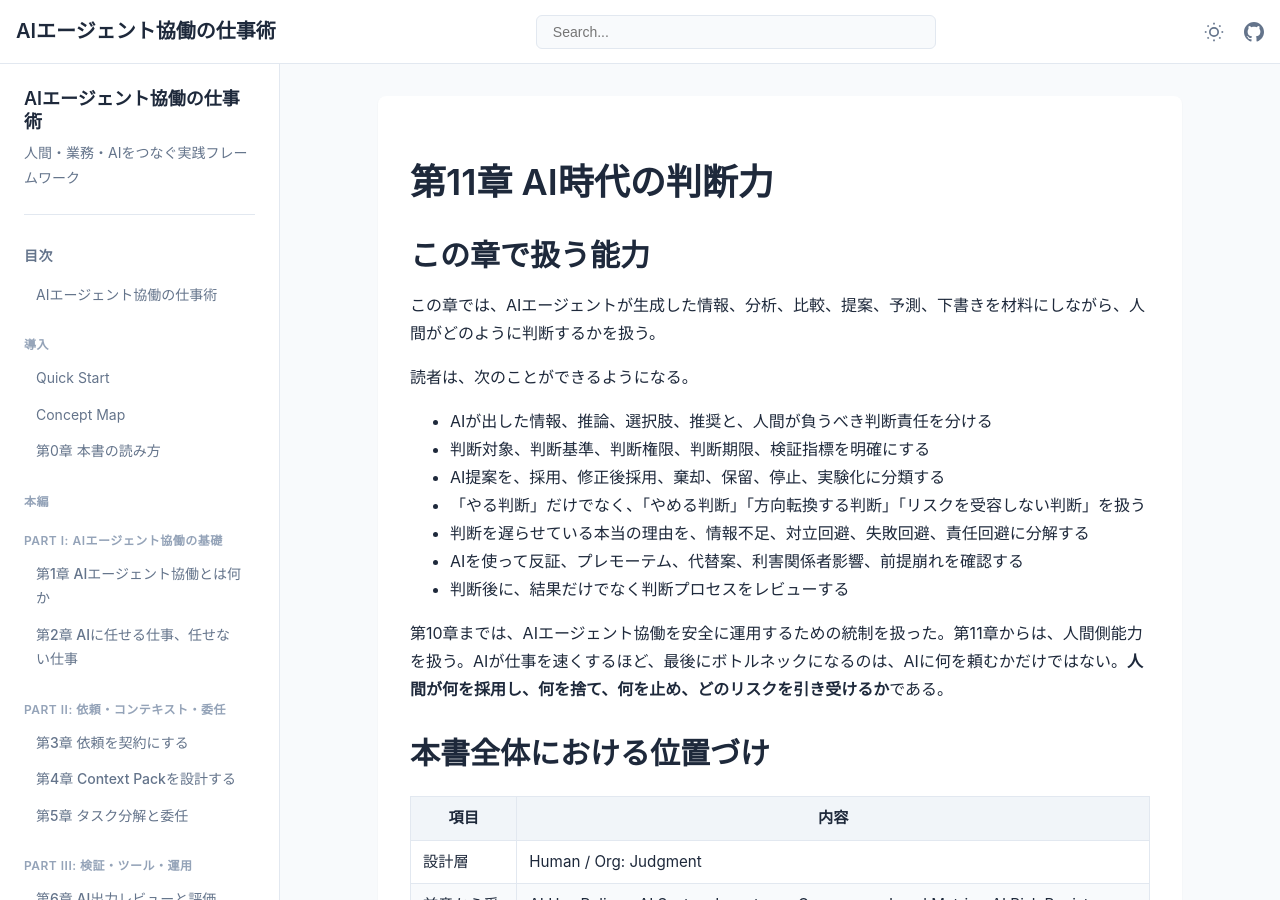
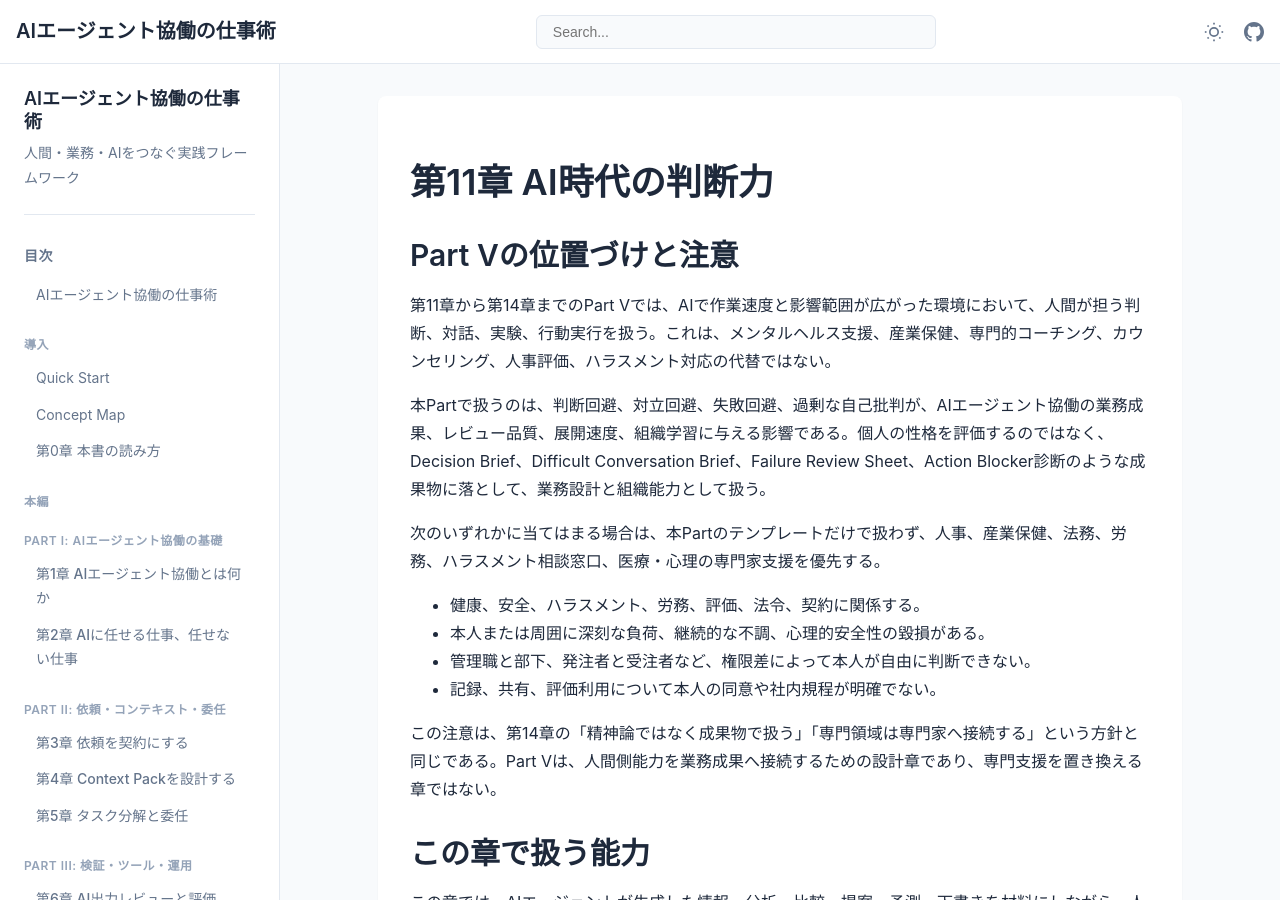
Before and after one commit to itdojp/ai-agent-collaboration-book, a Jekyll site: the page built from docs/chapters/chapter-11/index.md, in a window 1280 px wide and 900 px high. Built offline with Jekyll 4.4.1, drawn with Linux system fonts in a browser that asks for light colours.

Commit message:
Clarify Part V human capability scope
Closes #12

```diff
--- a/docs/assets/search-data.json
+++ b/docs/assets/search-data.json
@@ -65,7 +65,7 @@
       "title": "Changelog",
       "url": "/ai-agent-collaboration-book/changelog/",
       "source_path": "docs/changelog/index.md",
-      "excerpt": "このページは公開読者向けに、主要な公開版変更だけをまとめる。0.x系ドラフト、章別制作ログ、レビュー反映の詳細履歴は 制作・レビュー向けの詳細履歴 に保持する。 本文中の主要Source IDをSource Notesの該当アンカーへリンク化。 Changelogを公開読者向けの主要変更と、制作・レビュー向けの詳細履歴に分離。 第15章・第16章の冒頭に、管理職・AI推進担当が短時間で使える「この章を5分で使う場合」導線を追加。 図表ペ"
+      "excerpt": "このページは公開読者向けに、主要な公開版変更だけをまとめる。0.x系ドラフト、章別制作ログ、レビュー反映の詳細履歴は 制作・レビュー向けの詳細履歴 に保持する。 Part V冒頭に、人間側能力を業務設計・組織能力として扱う位置づけと、専門支援を代替しない注意書きを追加。 本文中の主要Source IDをSource Notesの該当アンカーへリンク化。 Changelogを公開読者向けの主要変更と、制作・レビュー向けの詳細履歴に分離。 "
     },
     {
       "title": "第1章 AIエージェント協働とは何か",
@@ -131,7 +131,7 @@
       "title": "第11章 AI時代の判断力",
       "url": "/ai-agent-collaboration-book/chapters/chapter-11/",
       "source_path": "docs/chapters/chapter-11/index.md",
-      "excerpt": "この章では、AIエージェントが生成した情報、分析、比較、提案、予測、下書きを材料にしながら、人間がどのように判断するかを扱う。 読者は、次のことができるようになる。 AIが出した情報、推論、選択肢、推奨と、人間が負うべき判断責任を分ける 判断対象、判断基準、判断権限、判断期限、検証指標を明確にする AI提案を、採用、修正後採用、棄却、保留、停止、実験化に分類する 「やる判断」だけでなく、「やめる判断」「方向転換する判断」「リスクを受容し"
+      "excerpt": "第11章から第14章までのPart Vでは、AIで作業速度と影響範囲が広がった環境において、人間が担う判断、対話、実験、行動実行を扱う。これは、メンタルヘルス支援、産業保健、専門的コーチング、カウンセリング、人事評価、ハラスメント対応の代替ではない。 本Partで扱うのは、判断回避、対立回避、失敗回避、過剰な自己批判が、AIエージェント協働の業務成果、レビュー品質、展開速度、組織学習に与える影響である。個人の性格を評価するのではなく、D"
     },
     {
       "title": "第12章 困難な会話と対立処理",
--- a/docs/chapters/chapter-11/index.md
+++ b/docs/chapters/chapter-11/index.md
@@ -5,6 +5,21 @@ order: 230
 book_section: "chapters"
 ---
 # 第11章 AI時代の判断力
+
+## Part Vの位置づけと注意
+
+第11章から第14章までのPart Vでは、AIで作業速度と影響範囲が広がった環境において、人間が担う判断、対話、実験、行動実行を扱う。これは、メンタルヘルス支援、産業保健、専門的コーチング、カウンセリング、人事評価、ハラスメント対応の代替ではない。
+
+本Partで扱うのは、判断回避、対立回避、失敗回避、過剰な自己批判が、AIエージェント協働の業務成果、レビュー品質、展開速度、組織学習に与える影響である。個人の性格を評価するのではなく、Decision Brief、Difficult Conversation Brief、Failure Review Sheet、Action Blocker診断のような成果物に落として、業務設計と組織能力として扱う。
+
+次のいずれかに当てはまる場合は、本Partのテンプレートだけで扱わず、人事、産業保健、法務、労務、ハラスメント相談窓口、医療・心理の専門家支援を優先する。
+
+- 健康、安全、ハラスメント、労務、評価、法令、契約に関係する。
+- 本人または周囲に深刻な負荷、継続的な不調、心理的安全性の毀損がある。
+- 管理職と部下、発注者と受注者など、権限差によって本人が自由に判断できない。
+- 記録、共有、評価利用について本人の同意や社内規程が明確でない。
+
+この注意は、第14章の「精神論ではなく成果物で扱う」「専門領域は専門家へ接続する」という方針と同じである。Part Vは、人間側能力を業務成果へ接続するための設計章であり、専門支援を置き換える章ではない。
 
 ## この章で扱う能力
 
```
Also changed, not shown: docs/changelog/index.md (+1 -0 lines), manuscript/ch11-discernment.md (+15 -0 lines), changelog.md, review/CHANGELOG_DETAILED.md.
